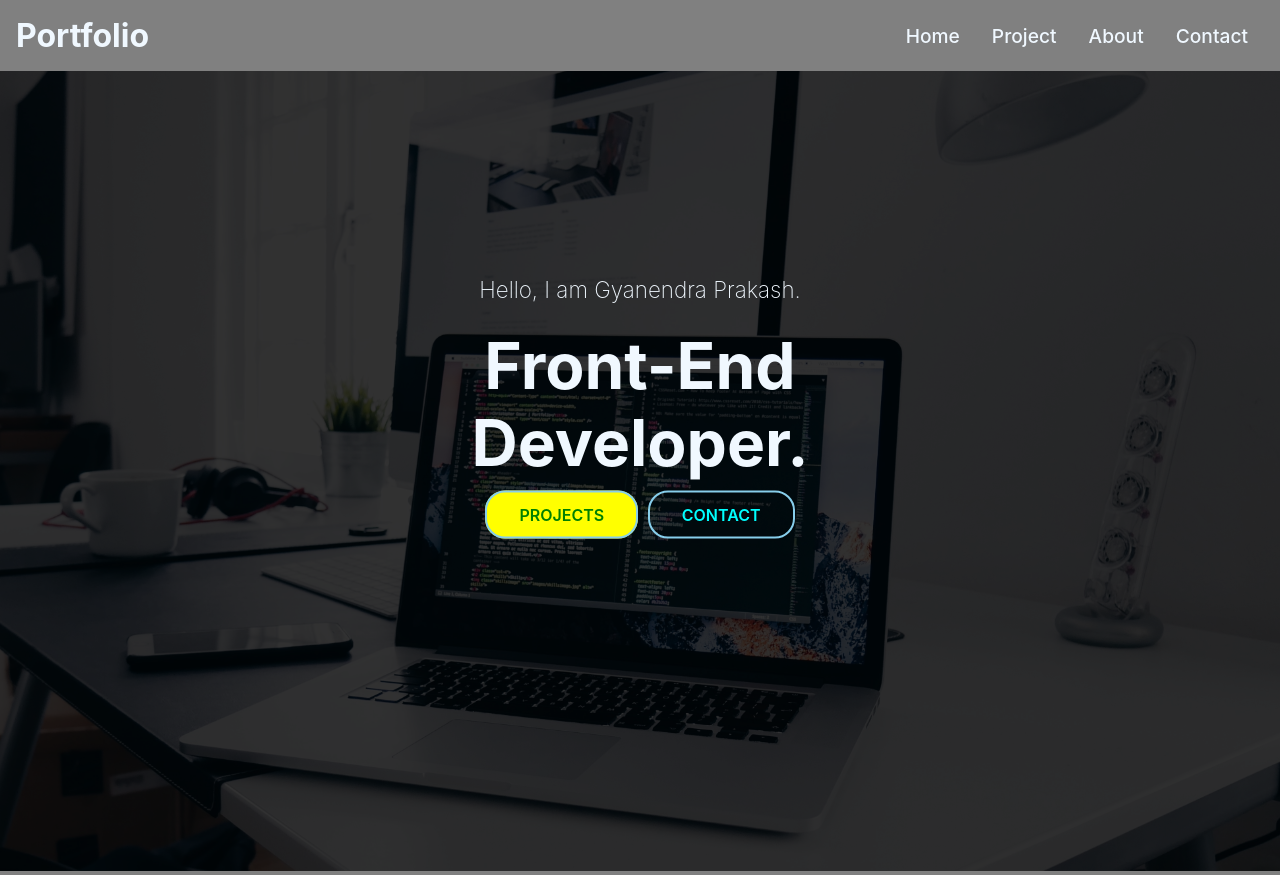
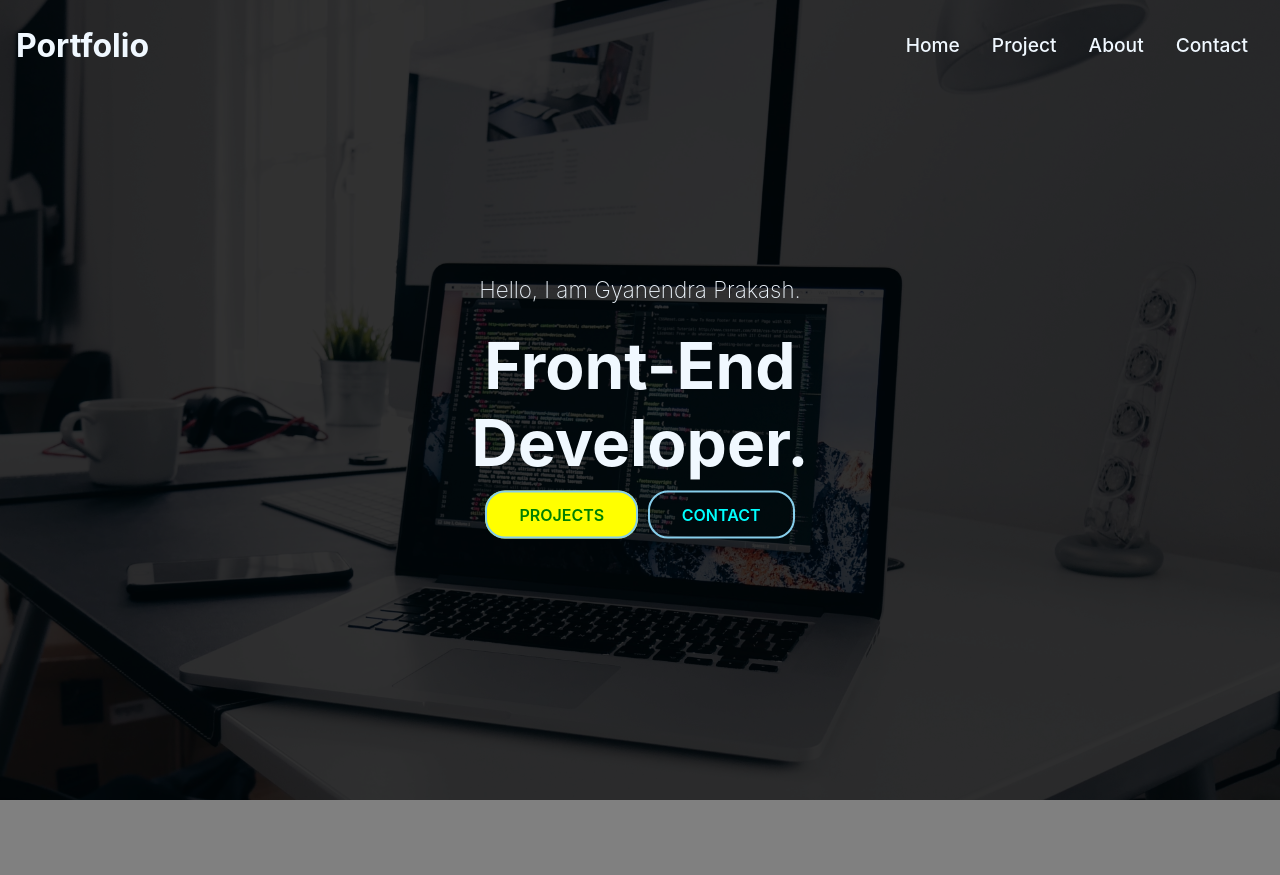
Before and after one commit to Gyanendra-333/my-portfolio, a React (Create React App) app: page / in a window 1280 px wide. After the commit the page ends 804 px from the top, so only its background shows below. Built offline with nearby package versions, Linux system fonts and the light colour scheme.

Commit message:
Navbar Style

```diff
--- a/src/components/Navbar.css
+++ b/src/components/Navbar.css
@@ -3,6 +3,15 @@
     justify-content: space-between;
     align-items: center;
     padding: 1rem;
+    position: fixed;
+    width: 100%;
+    height: 90px;
+    z-index: 10;
+}
+
+.header-bg {
+    background-color: black;
+    transition: 0.5s;
 }
 
 .nav-menu {
--- a/src/components/Navbar.js
+++ b/src/components/Navbar.js
@@ -7,8 +7,19 @@
     const [click, setClick] = useState(false);
     const handleClick = () => setClick(!click);
 
+    const [color, setColor] = useState(false);
+    const changeColor = () => {
+        if (window.scrollY >= 100) {
+            setColor(true);
+        } else {
+            setColor(false);
+        }
+    };
+
+    window.addEventListener("scroll", changeColor);
+
     return (
-        <div className='header'>
+        <div className={color ? "header header-bg" : "header"}>
             <Link to="/">
                 <h1>Portfolio</h1>
             </Link>
```
